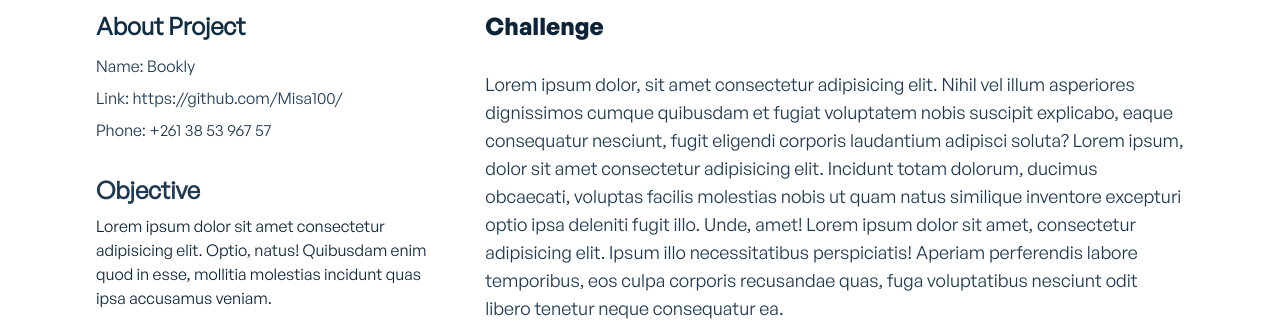
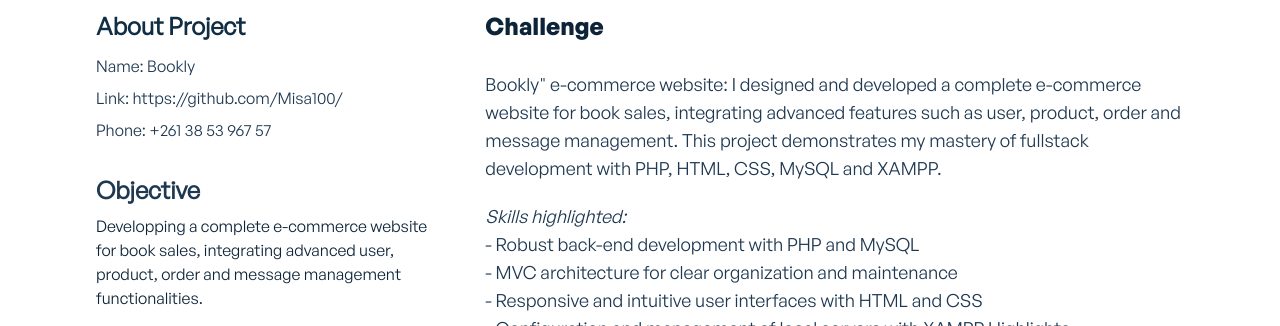
Before and after one commit to Misa100/portfolio-main, a Next.js app: page /projects/1 in a window 1280 px wide. Shown: the part 626-952 px from the top of the page. Built offline with nearby package versions, Linux system fonts and the light colour scheme.

Commit message:
update projects

```diff
--- a/data/projectsData.js
+++ b/data/projectsData.js
@@ -50,7 +50,7 @@
 			],
 			ObjectivesHeading: 'Objective',
 			ObjectivesDetails:
-				'Lorem ipsum dolor sit amet consectetur adipisicing elit. Optio, natus! Quibusdam enim quod in esse, mollitia molestias incidunt quas ipsa accusamus veniam.',
+				'Developping a complete e-commerce website for book sales, integrating advanced user, product, order and message management functionalities.',
 			Technologies: [
 				{
 					title: 'Tools & Technologies',
@@ -68,22 +68,28 @@
 				{
 					id: uuidv4(),
 					details:
-						'Lorem ipsum dolor, sit amet consectetur adipisicing elit. Nihil vel illum asperiores dignissimos cumque quibusdam et fugiat voluptatem nobis suscipit explicabo, eaque consequatur nesciunt, fugit eligendi corporis laudantium adipisci soluta? Lorem ipsum, dolor sit amet consectetur adipisicing elit. Incidunt totam dolorum, ducimus obcaecati, voluptas facilis molestias nobis ut quam natus similique inventore excepturi optio ipsa deleniti fugit illo. Unde, amet! Lorem ipsum dolor sit amet, consectetur adipisicing elit. Ipsum illo necessitatibus perspiciatis! Aperiam perferendis labore temporibus, eos culpa corporis recusandae quas, fuga voluptatibus nesciunt odit libero tenetur neque consequatur ea.',
+						'Bookly" e-commerce website: I designed and developed a complete e-commerce website for book sales, integrating advanced features such as user, product, order and message management. This project demonstrates my mastery of fullstack development with PHP, HTML, CSS, MySQL and XAMPP.',
 				},
 				{
 					id: uuidv4(),
-					details:
-						'Lorem ipsum dolor, sit amet consectetur adipisicing elit. Nihil vel illum asperiores dignissimos cumque quibusdam et fugiat voluptatem nobis suscipit explicabo, eaque consequatur nesciunt, fugit eligendi corporis laudantium adipisci soluta?',
+					details: [
+						'Skills highlighted:',
+						'Robust back-end development with PHP and MySQL',
+						'MVC architecture for clear organization and maintenance',
+						'Responsive and intuitive user interfaces with HTML and CSS',
+						'Configuration and management of local servers with XAMPP Highlights'
+					]
 				},
 				{
 					id: uuidv4(),
-					details:
-						'Lorem ipsum dolor, sit amet consectetur adipisicing elit. Nihil vel illum asperiores dignissimos cumque quibusdam et fugiat voluptatem nobis suscipit explicabo, eaque consequatur nesciunt, fugit eligendi corporis laudantium adipisci soluta?',
-				},
-				{
-					id: uuidv4(),
-					details:
-						'Lorem ipsum dolor, sit amet consectetur adipisicing elit. Nihil vel illum asperiores dignissimos cumque quibusdam et fugiat voluptatem nobis suscipit explicabo, eaque consequatur nesciunt, fugit eligendi corporis laudantium adipisci soluta? Lorem ipsum, dolor sit amet consectetur adipisicing elit. Incidunt totam dolorum, ducimus obcaecati, voluptas facilis molestias nobis ut quam natus similique inventore excepturi optio ipsa deleniti fugit illo. Unde, amet! Lorem ipsum dolor sit amet, consectetur adipisicing elit. Ipsum illo necessitatibus perspiciatis! Aperiam perferendis labore temporibus, eos culpa corporis recusandae quas, fuga voluptatibus nesciunt odit libero tenetur neque consequatur ea.',
+					details: [
+						'Highlights:',
+						'Comprehensive user and product management system',
+						'Secure and efficient ordering process',
+						'Intuitive, responsive user interface',
+						'SEO optimization for improved visibility',
+						'Respect for MVC development principles'
+					  ],
 				},
 			],
 			SocialSharingHeading: 'Links to Project',
@@ -145,7 +151,7 @@
 			],
 			ObjectivesHeading: 'Objective',
 			ObjectivesDetails:
-				'Lorem ipsum dolor sit amet consectetur adipisicing elit. Optio, natus! Quibusdam enim quod in esse, mollitia molestias incidunt quas ipsa accusamus veniam.',
+				'Developped a responsive, high-performance blog website to promote an SEO optimization service, showcasing my front-end development skills with Next.js and Tailwind CSS',
 			Technologies: [
 				{
 					title: 'Tools & Technologies',
@@ -162,23 +168,29 @@
 			ProjectDetails: [
 				{
 					id: uuidv4(),
-					details:
-						'Lorem ipsum dolor, sit amet consectetur adipisicing elit. Nihil vel illum asperiores dignissimos cumque quibusdam et fugiat voluptatem nobis suscipit explicabo, eaque consequatur nesciunt, fugit eligendi corporis laudantium adipisci soluta? Lorem ipsum, dolor sit amet consectetur adipisicing elit. Incidunt totam dolorum, ducimus obcaecati, voluptas facilis molestias nobis ut quam natus similique inventore excepturi optio ipsa deleniti fugit illo. Unde, amet! Lorem ipsum dolor sit amet, consectetur adipisicing elit. Ipsum illo necessitatibus perspiciatis! Aperiam perferendis labore temporibus, eos culpa corporis recusandae quas, fuga voluptatibus nesciunt odit libero tenetur neque consequatur ea.',
+					details: [
+						'Challenge Taken:',
+						'Master emerging Next.js and Tailwind CSS technologies to develop a responsive, high-performance blog website, showcasing your modern front-end development skills.',
+					]
 				},
 				{
 					id: uuidv4(),
-					details:
-						'Lorem ipsum dolor, sit amet consectetur adipisicing elit. Nihil vel illum asperiores dignissimos cumque quibusdam et fugiat voluptatem nobis suscipit explicabo, eaque consequatur nesciunt, fugit eligendi corporis laudantium adipisci soluta?',
+					details: [
+						'Skills highlighted:',
+						'Mastering Next.js and Tailwind CSS: Learning and effectively using these modern JavaScript frameworks to create high-performance, responsive user interfaces.',
+						'Implementing responsive design: Creating an optimal user experience on all devices, from desktops to smartphones.',
+						'Routing implementation: Smooth and efficient management of navigation between different website pages (blog posts, service pages, etc.).',
+						"SEO optimization: Application of SEO techniques to improve the website's ranking and visibility in search engines.",
+					]
 				},
 				{
 					id: uuidv4(),
-					details:
-						'Lorem ipsum dolor, sit amet consectetur adipisicing elit. Nihil vel illum asperiores dignissimos cumque quibusdam et fugiat voluptatem nobis suscipit explicabo, eaque consequatur nesciunt, fugit eligendi corporis laudantium adipisci soluta?',
-				},
-				{
-					id: uuidv4(),
-					details:
-						'Lorem ipsum dolor, sit amet consectetur adipisicing elit. Nihil vel illum asperiores dignissimos cumque quibusdam et fugiat voluptatem nobis suscipit explicabo, eaque consequatur nesciunt, fugit eligendi corporis laudantium adipisci soluta? Lorem ipsum, dolor sit amet consectetur adipisicing elit. Incidunt totam dolorum, ducimus obcaecati, voluptas facilis molestias nobis ut quam natus similique inventore excepturi optio ipsa deleniti fugit illo. Unde, amet! Lorem ipsum dolor sit amet, consectetur adipisicing elit. Ipsum illo necessitatibus perspiciatis! Aperiam perferendis labore temporibus, eos culpa corporis recusandae quas, fuga voluptatibus nesciunt odit libero tenetur neque consequatur ea.',
+					details: [
+						'Project highlights:',
+						'High-performance, responsive blog website: Demonstration of your skills in modern front-end development and your ability to create compelling user experiences.',
+						'Use of cutting-edge technologies: Demonstrate your ability to learn and use new technologies quickly.',
+						'Respect for accessibility principles: Creation of an inclusive website accessible to all users.',
+					]
 				},
 			],
 			SocialSharingHeading: 'Links to Project',
@@ -245,7 +257,7 @@
 			],
 			ObjectivesHeading: 'Objective',
 			ObjectivesDetails:
-				'Lorem ipsum dolor sit amet consectetur adipisicing elit. Optio, natus! Quibusdam enim quod in esse, mollitia molestias incidunt quas ipsa accusamus veniam.',
+				'To develop a secure and intuitive user login interface with Angular Material UI, integrating Google authentication and a responsive sidenav.',
 			Technologies: [
 				{
 					title: 'Tools & Technologies',
@@ -262,23 +274,25 @@
 			ProjectDetails: [
 				{
 					id: uuidv4(),
-					details:
-						'Lorem ipsum dolor, sit amet consectetur adipisicing elit. Nihil vel illum asperiores dignissimos cumque quibusdam et fugiat voluptatem nobis suscipit explicabo, eaque consequatur nesciunt, fugit eligendi corporis laudantium adipisci soluta? Lorem ipsum, dolor sit amet consectetur adipisicing elit. Incidunt totam dolorum, ducimus obcaecati, voluptas facilis molestias nobis ut quam natus similique inventore excepturi optio ipsa deleniti fugit illo. Unde, amet! Lorem ipsum dolor sit amet, consectetur adipisicing elit. Ipsum illo necessitatibus perspiciatis! Aperiam perferendis labore temporibus, eos culpa corporis recusandae quas, fuga voluptatibus nesciunt odit libero tenetur neque consequatur ea.',
+					details: [
+						'Skills highlighted:',
+						'Secure user authentication: Implementation of a reliable user login using Google OAuth 2.0 authentication.',
+						"Intuitive user interface with Angular Material UI: Creation of an attractive, user-friendly interface using Angular Material UI's Material Design components.",
+						"Sidenav responsive with Bootstrap: Design of a side menu adaptable to all screen sizes, using Bootstrap's responsive grids and classes.",
+						"Organized software architecture: Structuring code with Angular components and services, favoring maintainability and reusability.",
+						"Mastery of Bootstrap components: Efficient use of various Bootstrap components to create an intuitive and interactive design",
+					]
 				},
 				{
 					id: uuidv4(),
-					details:
-						'Lorem ipsum dolor, sit amet consectetur adipisicing elit. Nihil vel illum asperiores dignissimos cumque quibusdam et fugiat voluptatem nobis suscipit explicabo, eaque consequatur nesciunt, fugit eligendi corporis laudantium adipisci soluta?',
-				},
-				{
-					id: uuidv4(),
-					details:
-						'Lorem ipsum dolor, sit amet consectetur adipisicing elit. Nihil vel illum asperiores dignissimos cumque quibusdam et fugiat voluptatem nobis suscipit explicabo, eaque consequatur nesciunt, fugit eligendi corporis laudantium adipisci soluta?',
-				},
-				{
-					id: uuidv4(),
-					details:
-						'Lorem ipsum dolor, sit amet consectetur adipisicing elit. Nihil vel illum asperiores dignissimos cumque quibusdam et fugiat voluptatem nobis suscipit explicabo, eaque consequatur nesciunt, fugit eligendi corporis laudantium adipisci soluta? Lorem ipsum, dolor sit amet consectetur adipisicing elit. Incidunt totam dolorum, ducimus obcaecati, voluptas facilis molestias nobis ut quam natus similique inventore excepturi optio ipsa deleniti fugit illo. Unde, amet! Lorem ipsum dolor sit amet, consectetur adipisicing elit. Ipsum illo necessitatibus perspiciatis! Aperiam perferendis labore temporibus, eos culpa corporis recusandae quas, fuga voluptatibus nesciunt odit libero tenetur neque consequatur ea.',
+					details: [
+						'Project highlights:',
+						'Convenient, secure authentication: Simple, secure user login via Google, reducing the risk of fraud and hacking.',
+						'Elegant and functional user interface: Intuitive and attractive design, enhancing user experience and site navigation.',
+						'Flexible and accessible Sidenav: Side menu adaptable to all devices, facilitating access to the different sections of the site.',
+						'Organized, structured code: Clear, organized code structure, facilitating collaboration and future maintenance.',
+						'Responsive and adaptive design: Optimal display on all screen sizes, from desktops to smartphones.',
+					]
 				},
 			],
 			SocialSharingHeading: 'Links',
@@ -350,7 +364,7 @@
 			],
 			ObjectivesHeading: 'Objective',
 			ObjectivesDetails:
-				'Lorem ipsum dolor sit amet consectetur adipisicing elit. Optio, natus! Quibusdam enim quod in esse, mollitia molestias incidunt quas ipsa accusamus veniam.',
+				'To develop a complete web application for managing HR activities, integrating advanced functionalities for tracking and evaluating employees.',
 			Technologies: [
 				{
 					title: 'Tools & Technologies',
@@ -370,23 +384,34 @@
 			ProjectDetails: [
 				{
 					id: uuidv4(),
-					details:
-						'Lorem ipsum dolor, sit amet consectetur adipisicing elit. Nihil vel illum asperiores dignissimos cumque quibusdam et fugiat voluptatem nobis suscipit explicabo, eaque consequatur nesciunt, fugit eligendi corporis laudantium adipisci soluta? Lorem ipsum, dolor sit amet consectetur adipisicing elit. Incidunt totam dolorum, ducimus obcaecati, voluptas facilis molestias nobis ut quam natus similique inventore excepturi optio ipsa deleniti fugit illo. Unde, amet! Lorem ipsum dolor sit amet, consectetur adipisicing elit. Ipsum illo necessitatibus perspiciatis! Aperiam perferendis labore temporibus, eos culpa corporis recusandae quas, fuga voluptatibus nesciunt odit libero tenetur neque consequatur ea.',
+					details: "I am proud to share that this project marks my inaugural professional experience, and I am honored to have successfully brought it to completion."
 				},
 				{
 					id: uuidv4(),
-					details:
-						'Lorem ipsum dolor, sit amet consectetur adipisicing elit. Nihil vel illum asperiores dignissimos cumque quibusdam et fugiat voluptatem nobis suscipit explicabo, eaque consequatur nesciunt, fugit eligendi corporis laudantium adipisci soluta?',
+					details: [
+						'Skills highlighted:',
+						'JavaScript fullstack development: Mastery of front-end and back-end JavaScript technologies to create a high-performance, scalable web application.',
+						'Angular and Bootstrap frameworks: Effective use of Angular to build the user interface and Bootstrap for responsive design.',
+						'PostgreSQL database: Efficient management of HR data using complex SQL queries, views and functions, and a well-organized database structure.',
+						'Deployment on local and private servers: Mastery of deployment tools such as WinSCP to put the application into production.',
+						'Windows and Linux system administration: Ability to manage Windows and Linux servers for application monitoring and maintenance.',
+						"Node.js package management: Efficient use of NPM to install and manage the project's JavaScript dependencies.",
+						'Node.js back-end development: Creation of a RESTful API with Node.js to interact with the database and supply data to the Angular user interface.',
+						'Designing user-friendly interfaces: Using Bootstrap and Angular to create intuitive and attractive user interfaces for HR.',
+						'HR data management: Implementation of functionalities for employee tracking, skills assessment and performance management.',
+						'Organized code structure: Adherence to the principles of good development practice for clear, maintainable and extensible code.',
+					]
 				},
 				{
 					id: uuidv4(),
-					details:
-						'Lorem ipsum dolor, sit amet consectetur adipisicing elit. Nihil vel illum asperiores dignissimos cumque quibusdam et fugiat voluptatem nobis suscipit explicabo, eaque consequatur nesciunt, fugit eligendi corporis laudantium adipisci soluta?',
-				},
-				{
-					id: uuidv4(),
-					details:
-						'Lorem ipsum dolor, sit amet consectetur adipisicing elit. Nihil vel illum asperiores dignissimos cumque quibusdam et fugiat voluptatem nobis suscipit explicabo, eaque consequatur nesciunt, fugit eligendi corporis laudantium adipisci soluta? Lorem ipsum, dolor sit amet consectetur adipisicing elit. Incidunt totam dolorum, ducimus obcaecati, voluptas facilis molestias nobis ut quam natus similique inventore excepturi optio ipsa deleniti fugit illo. Unde, amet! Lorem ipsum dolor sit amet, consectetur adipisicing elit. Ipsum illo necessitatibus perspiciatis! Aperiam perferendis labore temporibus, eos culpa corporis recusandae quas, fuga voluptatibus nesciunt odit libero tenetur neque consequatur ea.',
+					details: [
+						'Project highlights:',
+						'Complete HR application: All-in-one software solution for managing HR activities, simplifying employee monitoring and evaluation.',
+						'Intuitive user interfaces: User-friendly and accessible design, enhancing the HR user experience.',
+						'Efficient data management: well-organized database structure and RESTful API for reliable and secure HR data management.',
+						'Flexible deployment: Ability to deploy the application on local and private servers for flexible use.',
+						'Comprehensive technical skills: Demonstrated mastery of front-end and back-end JavaScript technologies, databases and operating systems.',
+					]
 				},
 			],
 			SocialSharingHeading: '',
@@ -458,7 +483,7 @@
 			],
 			ObjectivesHeading: 'Objective',
 			ObjectivesDetails:
-				'Lorem ipsum dolor sit amet consectetur adipisicing elit. Optio, natus! Quibusdam enim quod in esse, mollitia molestias incidunt quas ipsa accusamus veniam.',
+				'Convert a C# desktop application into a modern JavaScript fullstack web application,',
 			Technologies: [
 				{
 					title: 'Tools & Technologies',
@@ -477,22 +502,33 @@
 				{
 					id: uuidv4(),
 					details:
-						'Lorem ipsum dolor, sit amet consectetur adipisicing elit. Nihil vel illum asperiores dignissimos cumque quibusdam et fugiat voluptatem nobis suscipit explicabo, eaque consequatur nesciunt, fugit eligendi corporis laudantium adipisci soluta? Lorem ipsum, dolor sit amet consectetur adipisicing elit. Incidunt totam dolorum, ducimus obcaecati, voluptas facilis molestias nobis ut quam natus similique inventore excepturi optio ipsa deleniti fugit illo. Unde, amet! Lorem ipsum dolor sit amet, consectetur adipisicing elit. Ipsum illo necessitatibus perspiciatis! Aperiam perferendis labore temporibus, eos culpa corporis recusandae quas, fuga voluptatibus nesciunt odit libero tenetur neque consequatur ea.',
+						'This is my second project at the company, and I am proud to have completed it independently. A senior developer only set up the basics (table, date filter for deliveries, button), which were not yet functional, and I developed everything from there.',
 				},
 				{
 					id: uuidv4(),
-					details:
-						'Lorem ipsum dolor, sit amet consectetur adipisicing elit. Nihil vel illum asperiores dignissimos cumque quibusdam et fugiat voluptatem nobis suscipit explicabo, eaque consequatur nesciunt, fugit eligendi corporis laudantium adipisci soluta?',
+					details: [
+						'Skills highlighted:',
+						'Desktop to Web Migration: Transforming legacy applications into modern web experiences.',
+						'Fullstack JavaScript Development: Building high-performance, scalable applications.',
+						'Angular & Bootstrap: Crafting dynamic UIs and responsive designs.',
+						'PostgreSQL Management: Managing data with complex SQL queries.',
+						'Deployment: Using tools like WinSCP for production deployment.',
+						'Excel Manipulation: Creating and modifying Excel files with JavaScript such as ExcelJS.',
+						'Data Integration: Converting and integrating legacy data into new systems.',
+						'Responsive Design: Implementing user-friendly, responsive tables with Bootstrap.',
+						'Modern JavaScript: Utilizing advanced JavaScript techniques.',
+					]
 				},
 				{
 					id: uuidv4(),
-					details:
-						'Lorem ipsum dolor, sit amet consectetur adipisicing elit. Nihil vel illum asperiores dignissimos cumque quibusdam et fugiat voluptatem nobis suscipit explicabo, eaque consequatur nesciunt, fugit eligendi corporis laudantium adipisci soluta?',
-				},
-				{
-					id: uuidv4(),
-					details:
-						'Lorem ipsum dolor, sit amet consectetur adipisicing elit. Nihil vel illum asperiores dignissimos cumque quibusdam et fugiat voluptatem nobis suscipit explicabo, eaque consequatur nesciunt, fugit eligendi corporis laudantium adipisci soluta? Lorem ipsum, dolor sit amet consectetur adipisicing elit. Incidunt totam dolorum, ducimus obcaecati, voluptas facilis molestias nobis ut quam natus similique inventore excepturi optio ipsa deleniti fugit illo. Unde, amet! Lorem ipsum dolor sit amet, consectetur adipisicing elit. Ipsum illo necessitatibus perspiciatis! Aperiam perferendis labore temporibus, eos culpa corporis recusandae quas, fuga voluptatibus nesciunt odit libero tenetur neque consequatur ea.',
+					details: [
+						'Project highlights:',
+						'Modern, high-performance web application: Successful conversion of a desktop application into an accessible, scalable web application.',
+						'Advanced quality monitoring and reporting: Comprehensive functionality for monitoring and analyzing quality control data.',
+						'Seamless Excel data integration: Generate and download Excel files from the web application.',
+						'Responsive, intuitive design: User-friendly interface adapts to all devices.',
+						'Comprehensive technical skills: Demonstrated expertise in JavaScript fullstack development, data manipulation and systems integration.',
+					]
 				},
 			],
 			SocialSharingHeading: '',
--- a/pages/projects/[id].js
+++ b/pages/projects/[id].js
@@ -135,12 +135,9 @@
 					</p>
 					{props.project.ProjectInfo.ProjectDetails.map((details) => {
 						return (
-							<p
-								key={details.id}
-								className="font-general-regular mb-5 text-lg text-ternary-dark dark:text-ternary-light"
-							>
-								{details.details}
-							</p>
+							<div key={details.id} className="font-general-regular mb-5 text-lg text-ternary-dark dark:text-ternary-light">
+								{Array.isArray(details.details) ? ( details.details.map((detail, index) => (index === 0 ? (<p key={index} className="font-semi-bold italic">{detail}</p>) : (<p key={index}>- {detail}</p>)))) : (<p>{details.details}</p>)}
+						  	</div>
 						);
 					})}
 				</div>
```
